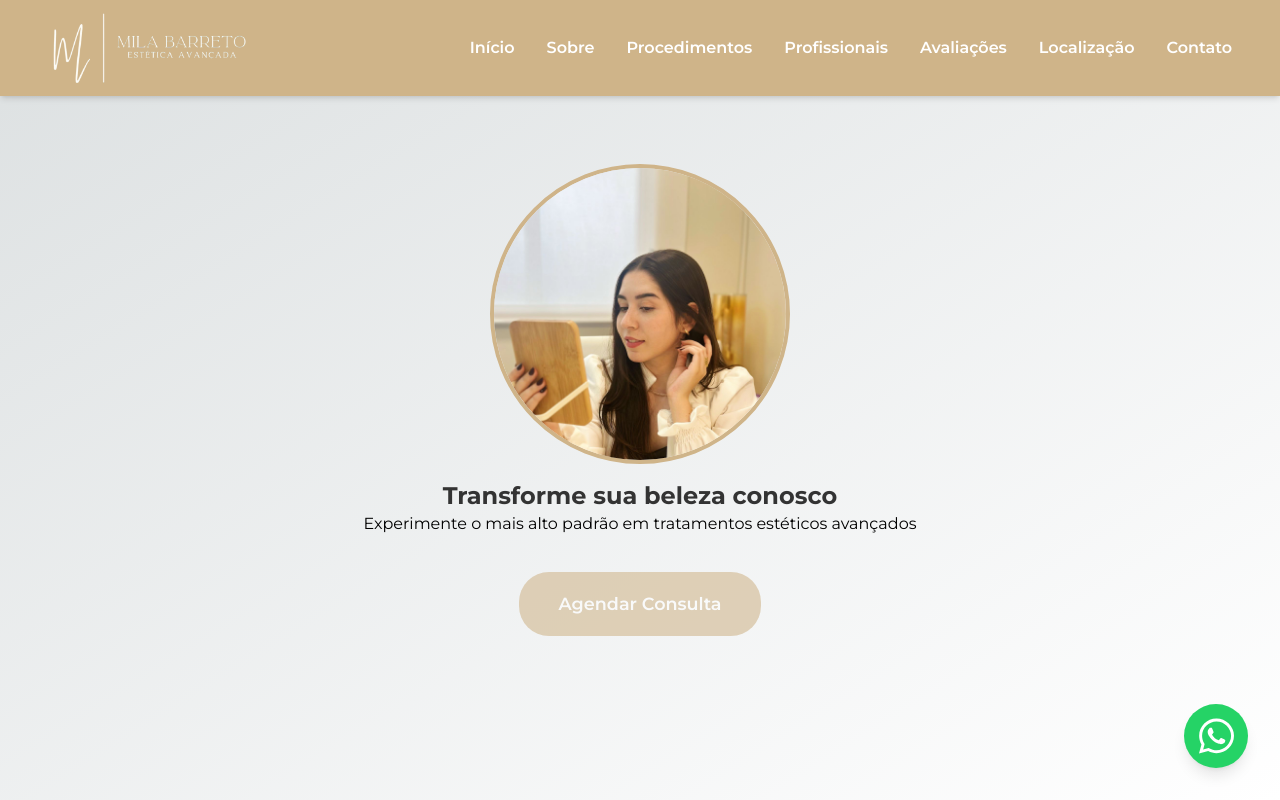
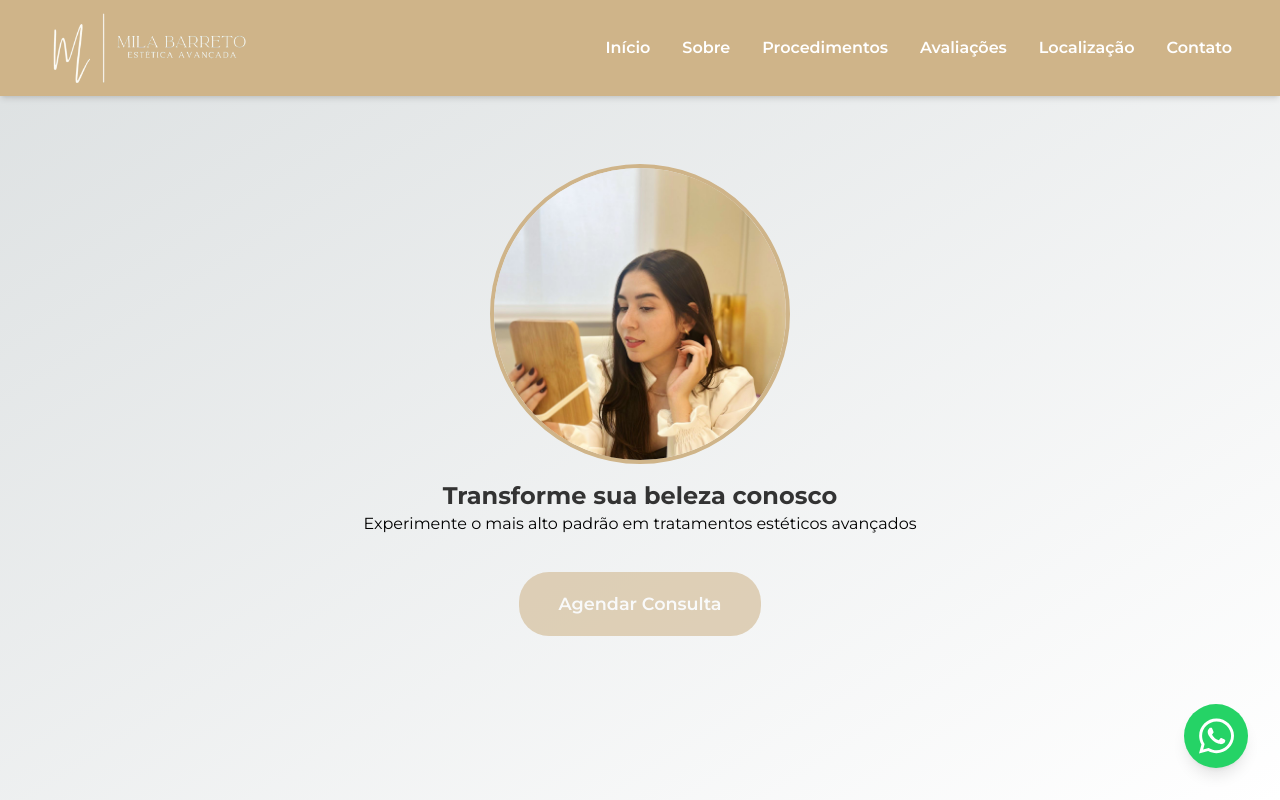
Before and after one commit to brubribeiro/milabarreto.web.react.landing-page, a Next.js app: page / in a window 1280 px wide. Shown: the top 800 px of the page. Built offline with nearby package versions, Linux system fonts and the light colour scheme.

Commit message:
refactor(navbar): hidden navigation item

```diff
--- a/src/app/components/navbar/navbar.tsx
+++ b/src/app/components/navbar/navbar.tsx
@@ -5,7 +5,7 @@ export function Navbar() {
     { href: "#inicio", text: "Início" },
     { href: "#sobre", text: "Sobre" },
     { href: "#procedimentos", text: "Procedimentos" },
-    { href: "#profissionais", text: "Profissionais" },
+    // { href: "#profissionais", text: "Profissionais" },
     { href: "#avaliacoes", text: "Avaliações" },
     { href: "#localizacao", text: "Localização" },
     { href: "#contato", text: "Contato" },
```
